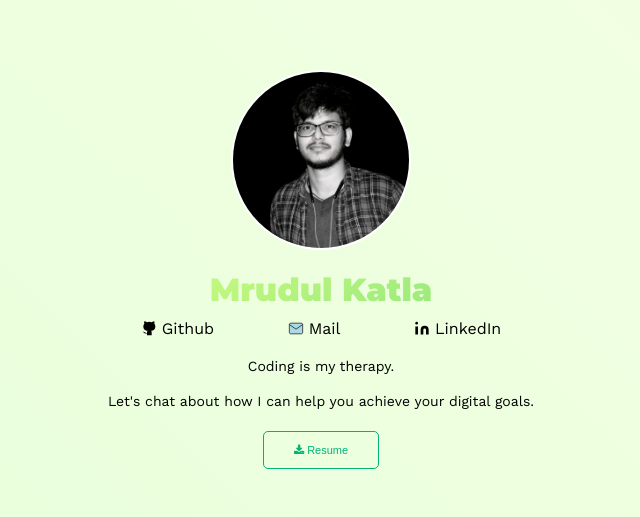
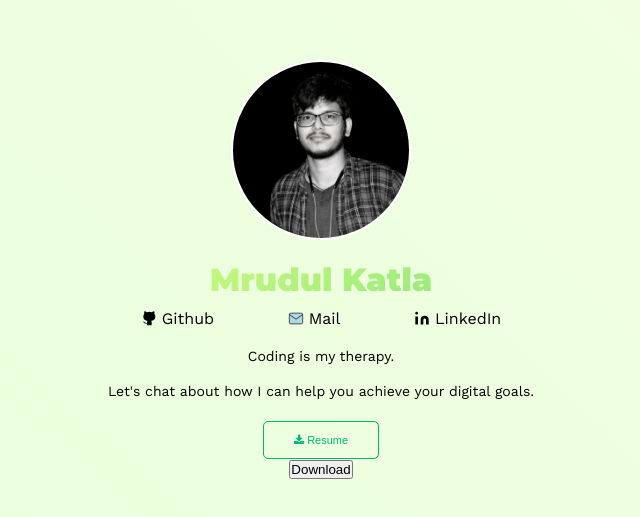
Before and after one commit to Bittu96/b2space, a plain HTML site: page index.html in a window 1280 px wide. Shown: the part 1857-2374 px from the top of the page, without its empty margins (319-959 px from the left). Drawn offline with nearby package versions, Linux system fonts and the light colour scheme; a script that the page names is missing.

Commit message:
Update index.html

```diff
--- a/index.html
+++ b/index.html
@@ -275,6 +275,9 @@
       <div>
         <button class="btn"><i class="fa fa-download"></i> Resume</button>
       </div>
+      <a href="https://drive.google.com/file/d/1YQmpa0Vn86RplxZL3021qzwC_PpAEcAO/view" download="resume">
+        <button type="button">Download</button>
+      </a>
     </div>
   </div>
 
```
